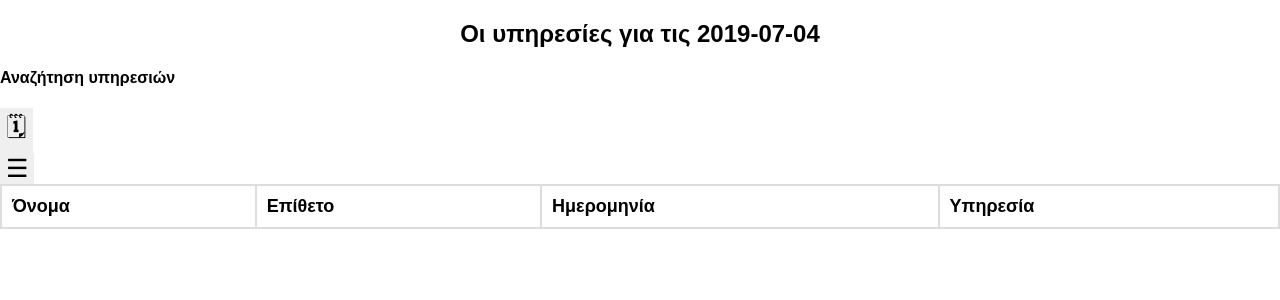
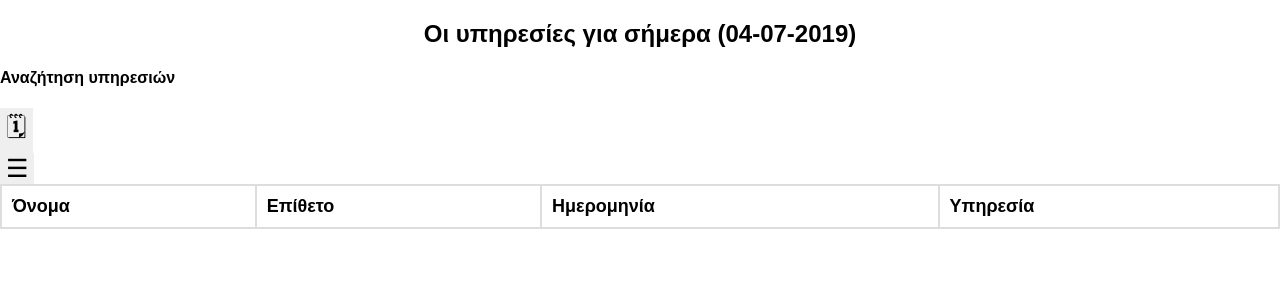
Before and after one commit to knaiskes/duty-schedule, a Flask app: page /duties in a window 1280 px wide. Shown: the part 46-346 px from the top of the page. Run offline with Flask 2, Linux system fonts and the light colour scheme; data that the repository does not hold is empty; some libraries are stand-ins or nearby versions.

Commit message:
fixed search queries messages in duties page

```diff
--- a/app.py
+++ b/app.py
@@ -63,21 +63,31 @@ def duties():
     form_options = DateOptions(request.form)
     authorized = user_is_authenticated()
     query_date = date.today()
+    base_msg_form = "Οι υπηρεσίες για "
+    msg_form = base_msg_form + "σήμερα " + "(" + query_date.strftime("%d-%m-%Y") + ")"
 
     if request.method == "POST" and form.validate():
         query_date = form.search_date.data
         duties_list = Duty.query.filter(Duty.duty_date == query_date).all()
+        msg_form = base_msg_form + "τις " + query_date.strftime("%d-%m-%Y")
 
     if request.method == "POST" and form_options.validate() and form_options.submit.data:
         #TODO: a better solution must be implied
         #The current solution is temporary
         if form_options.date_options.data == "all":
             duties_list = Duty.query.order_by(desc(Duty.duty_date)).all()
+            msg_form = "Όλες οι υπηρεσίες"
         elif form_options.date_options.data == "week":
             today = datetime.now().date()
             start = today - timedelta(days=today.weekday())
             end = start + timedelta(days=6)
             duties_list = Duty.query.order_by(desc(Duty.duty_date)).filter(Duty.duty_date.between(start,end)).all()
+            msg_form = base_msg_form + "την εβδομάδα " + "(" + start.strftime("%d-%m-%Y") + " - " + end.strftime("%d-%m-%Y") + ")"
+        elif form_options.date_options.data == "tomorrow":
+            from helper_functions import calculateDateQuery
+            query_date  = calculateDateQuery(form_options.date_options.data)
+            duties_list = Duty.query.filter(Duty.duty_date == query_date).all()
+            msg_form = base_msg_form + "αύριο " + "(" + query_date.strftime("%d-%m-%Y") + ")"
         elif form_options.date_options.data == "month":
             import calendar
             today = date.today()
@@ -87,6 +97,7 @@ def duties():
             start = date(current_year, current_month, 1)
             end = date(current_year, current_month, month_days)
             duties_list = Duty.query.order_by(desc(Duty.duty_date)).filter(Duty.duty_date.between(start, end)).all()
+            msg_form = base_msg_form + "τον μήνα " + "(" + start.strftime("%d-%m-%Y") + " - " + end.strftime("%d-%m-%Y") + ")"
         else:
             from helper_functions import calculateDateQuery
             query_date  = calculateDateQuery(form_options.date_options.data)
@@ -94,9 +105,10 @@ def duties():
 
     if request.method == "GET":
         duties_list = Duty.query.filter(Duty.duty_date == query_date).all()
+        msg_form = base_msg_form + "σήμερα " + "(" + query_date.strftime("%d-%m-%Y") + ")"
 
     return render_template("duties.html", duties_list=duties_list,
-            authorized=authorized, query_date=query_date,
+            authorized=authorized, msg_form=msg_form,
             form=form, form_options=form_options)
 
 @app.route("/add_duty", methods=["GET", "POST"])
--- a/templates/duties.html
+++ b/templates/duties.html
@@ -3,7 +3,7 @@
 
 {% block content %}
 
-<center><h2>Οι υπηρεσίες για τις {{query_date}}</h2></center>
+<center><h2>{{msg_form}}</h2></center>
 
 {% from "_formhelpers.html" import render_field %}
 <h4>Αναζήτηση υπηρεσιών</h4>
```
